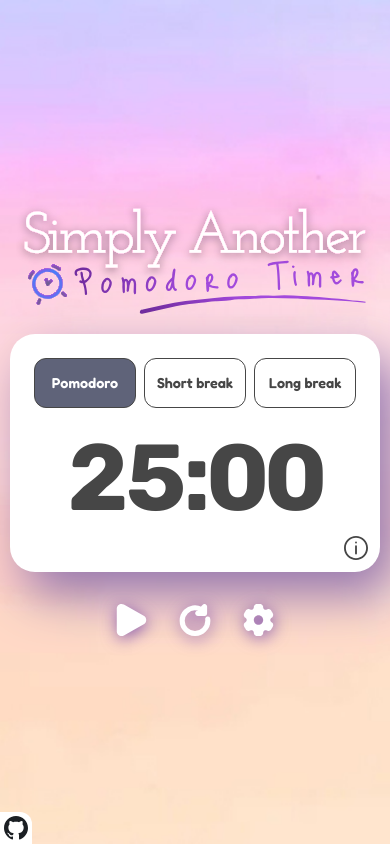
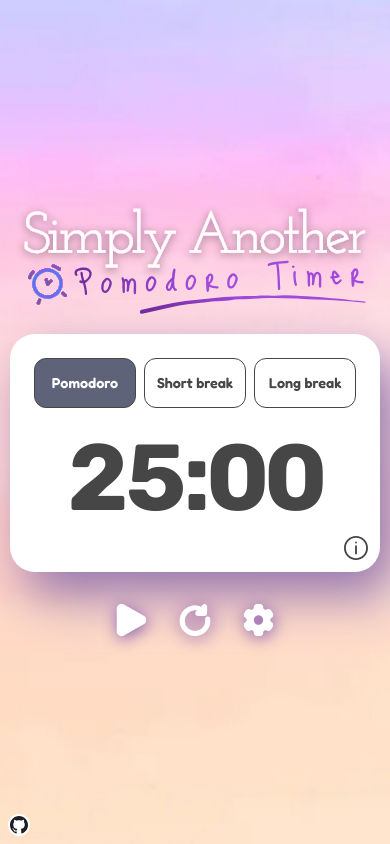
Before and after one commit to mjgalarza1/simply-another-pomodoro-timer, a React (Vite) app: page / in a window 390 px wide. Built offline with nearby package versions, Linux system fonts and the light colour scheme; a web font is replaced by a local one.

Commit message:
Adjust GitHub button transition and layout
Also made the button layout more responsive

```diff
--- a/src/App.jsx
+++ b/src/App.jsx
@@ -32,7 +32,7 @@ function App() {
 
                 </div>
 
-                <div id="github-button-wrapper" className="fixed bottom-0 left-0">
+                <div id="github-button-wrapper" className="fixed bottom-2 left-2 [@media(max-height:300px)]:hidden">
                     <GithubButton/>
                 </div>
 
--- a/src/components/buttons/GithubButton.jsx
+++ b/src/components/buttons/GithubButton.jsx
@@ -6,16 +6,17 @@ function GithubButton() {
             href="https://github.com/mjgalarza1/simply-another-pomodoro-timer"
             target="_blank"
             rel="noopener noreferrer"
-            className="bg-white p-1 rounded-tr-xl flex justify-between overflow-hidden group"
+            className="bg-white p-0.5 rounded-full flex justify-between overflow-hidden group"
         >
 
-            <div id="github-icon-container" className="w-6 flex items-center justify-center">
+            <div id="github-icon-container" className="w-5.5 flex items-center justify-center max-[400px]:w-4.5">
                 <img src={GithubIcon} alt="GithubIcon"/>
             </div>
 
             <div id="github-text-container"
-                 className="-order-1 flex items-center justify-center whitespace-nowrap overflow-hidden w-0 transition-[width] duration-300 group-hover:w-[90px]">
-                <span className="font-gothic">mjgalarza1</span>
+                 className="order-1 flex items-center justify-center whitespace-nowrap overflow-hidden w-0
+                    transition-[width] duration-300 group-hover:w-[80px] max-[400px]:group-hover:w-[68px]">
+                <span className="font-gothic text-sm max-[400px]:text-[12px]">mjgalarza1</span>
             </div>
 
         </a>
```
